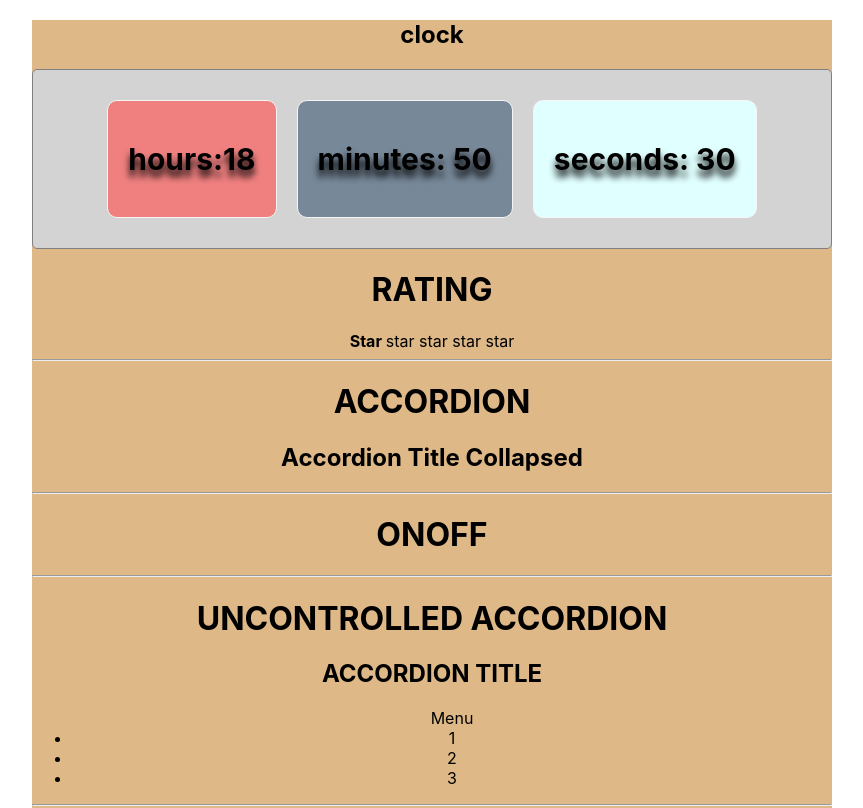
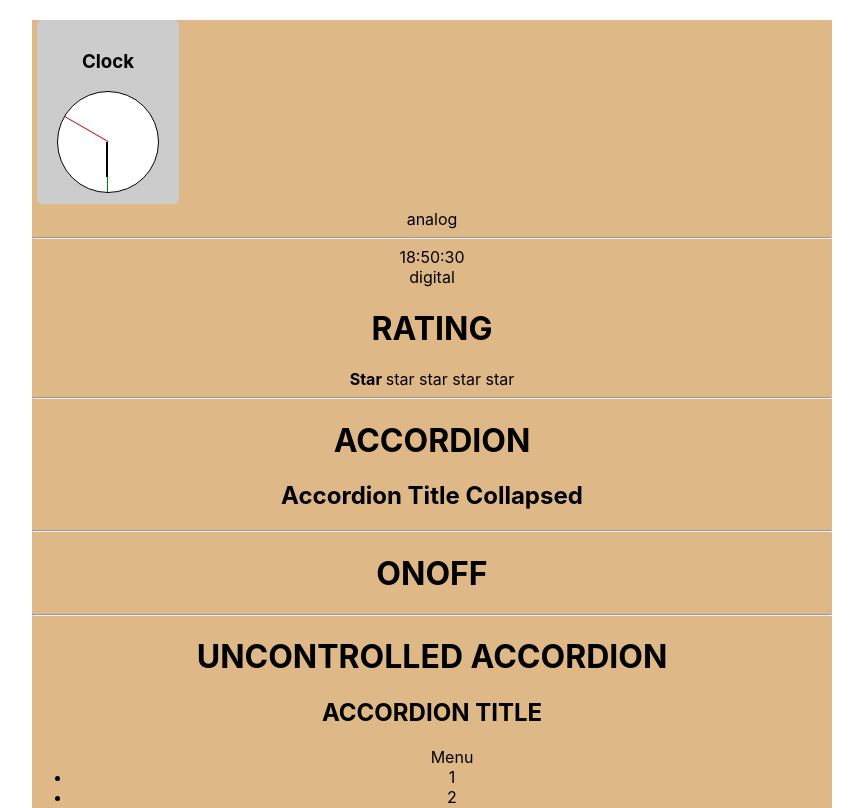
Before and after one commit to ArturLimaiko/it-kamasutra-examples-, a React (Create React App) app: page / in a window 1280 px wide. Shown: the top 808 px of the page, without its empty margins (208-1071 px from the left). Built offline with nearby package versions, Linux system fonts and the light colour scheme.

Commit message:
24 - create analog clock

```diff
--- a/src/App.tsx
+++ b/src/App.tsx
@@ -7,6 +7,7 @@ import './App.css';
 import {UncontrolledOnOff} from "./UncontrolledOnOff/UncontrolledOnOff";
 import {UncontrolledAccordion} from "./UncontrolledAccordion";
 import {ClockApp} from "./clock/clock";
+import {ClockVersion2} from "./clock-version-2/clock-version-2";
 
 function App() {
 
@@ -17,20 +18,27 @@ function App() {
     return (
         <div className="App">
 
-            <ClockApp/>
+            {/*<ClockApp/>*/}
+            <ClockVersion2 mode={'analog'}/> analog
+            <hr/>
+            <ClockVersion2 mode={'digital'}/> digital
+
             <AppTitle title='RATING'/>
             <Rating value={ratingValue} onClick={setRatingValue}/>
             <hr/>
             <AppTitle title='ACCORDION'/>
             <Accordion titleValue='Accordion Title Collapsed'
                        collapsed={accordionCollapsed}
-                       onClick={()=>{}}
-                       onChange={() => {setAccordionCollapsed(!accordionCollapsed)}}
+                       onClick={() => {
+                       }}
+                       onChange={() => {
+                           setAccordionCollapsed(!accordionCollapsed)
+                       }}
                        items={[
                            {title: 'Art', value: 2},
-                           {title:'Tonya',value: 3},
+                           {title: 'Tonya', value: 3},
                            {title: 'Gena', value: 4},
-                           {title:'Tamara' , value: 5}
+                           {title: 'Tamara', value: 5}
                        ]}/>
             <hr/>
             <AppTitle title='ONOFF'/>
--- /dev/null
+++ b/src/clock-version-2/AnalogClock.css
@@ -0,0 +1,42 @@
+.clock {
+    width: 120px;
+    text-align: center;
+    display: flex;
+    flex-direction: column;
+    align-items: center;
+    border: solid 1px #ccc;
+    border-radius: 5px;
+    margin: 5px;
+    background: #ccc;
+    padding: 10px;
+}
+.clock .digital-clock {
+    padding: 10px;
+}
+.clock .analog-clock {
+    width: 100px;
+    height: 100px;
+    border: solid 1px #000;
+    border-radius: 50%;
+    position: relative;
+    background: #fff;
+}
+.clock .analog-clock .dial {
+    position: absolute;
+    left: 50%;
+    width: 50px;
+    height: 50px;
+    transform-origin: bottom left;
+}
+.clock .analog-clock .dial.seconds {
+    border-left: solid 1px green;
+}
+.clock .analog-clock .dial.minutes {
+    border-left: solid 1px #cc0000;
+}
+.clock .analog-clock .dial.hours {
+    width: 35px;
+    height: 35px;
+    top: 15px;
+    border-left: solid 2px #000;
+}
--- /dev/null
+++ b/src/clock-version-2/AnalogClockView.tsx
@@ -0,0 +1,27 @@
+import React from "react";
+import {ClockViewPropsType} from "./clock-version-2";
+import './AnalogClock.css'
+
+export const AnalogClockView: React.FC<ClockViewPropsType> = ({date}) => {
+
+    const secondsStyle = {
+        transform: `rotate(${date.getSeconds() * 6}deg)`
+    };
+    const minutesStyle = {
+        transform: `rotate(${date.getMinutes() * 6}deg)`
+    };
+    const hoursStyle = {
+        transform: `rotate(${date.getHours() * 30}deg)`
+    };
+
+    return (
+        <div className={"clock"}>
+            <h3>Clock</h3>
+            <div className={"analog-clock"}>
+                <div className={"dial seconds"} style={secondsStyle}/>
+                <div className={"dial minutes"} style={minutesStyle}/>
+                <div className={"dial hours"} style={hoursStyle}/>
+            </div>
+        </div>
+    )
+}
--- /dev/null
+++ b/src/clock-version-2/DigitalClockView.tsx
@@ -0,0 +1,14 @@
+import React from "react";
+import {ClockViewPropsType} from "./clock-version-2";
+
+export const get2digitsString = (num: number) => num < 10 ? `0` + num : num
+
+export const DigitalClockView: React.FC<ClockViewPropsType> = ({date}) => {
+    return (
+        <>
+            <span>{get2digitsString(date.getHours())}</span>:
+            <span>{get2digitsString(date.getMinutes())}</span>:
+            <span>{get2digitsString(date.getSeconds())}</span>
+        </>
+    )
+}
--- a/src/clock-version-2/clock-version-2.tsx
+++ b/src/clock-version-2/clock-version-2.tsx
@@ -1,8 +1,9 @@
 import React, {useEffect, useState} from 'react';
+import { AnalogClockView } from './AnalogClockView';
+import {DigitalClockView} from "./DigitalClockView";
 
-type PropsType = {}
-
-const get2digitsString = (num: number) => num < 10 ? `0` + num : num
+type PropsType = { mode?: 'digital' | 'analog' }
+export type ClockViewPropsType = { date: Date }
 
 export const ClockVersion2: React.FC<PropsType> = (props) => {
     const [date, setDate] = useState(new Date())
@@ -15,11 +16,19 @@ export const ClockVersion2: React.FC<PropsType> = (props) => {
         return (() => clearInterval(intervalId))// Очистка интервала при размонтировании компонента
     }, []) // что бы отработал какой то эффект 1 раз то передадим пустой массив
 
+    let view;
+
+    switch (props.mode) {
+        case 'analog':
+            view = <AnalogClockView date={date} />
+            break;
+        case 'digital':
+        default:
+            view = <DigitalClockView date={date} />
+    }
     return (
         <div>
-            <span>{get2digitsString(date.getHours())}</span>:
-            <span>{get2digitsString(date.getMinutes())}</span>:
-            <span>{get2digitsString(date.getSeconds())}</span>
+            {view}
         </div>
     )
 }
```
Also changed, not shown: 1 other file (tests, documents, lock files or other folders).
